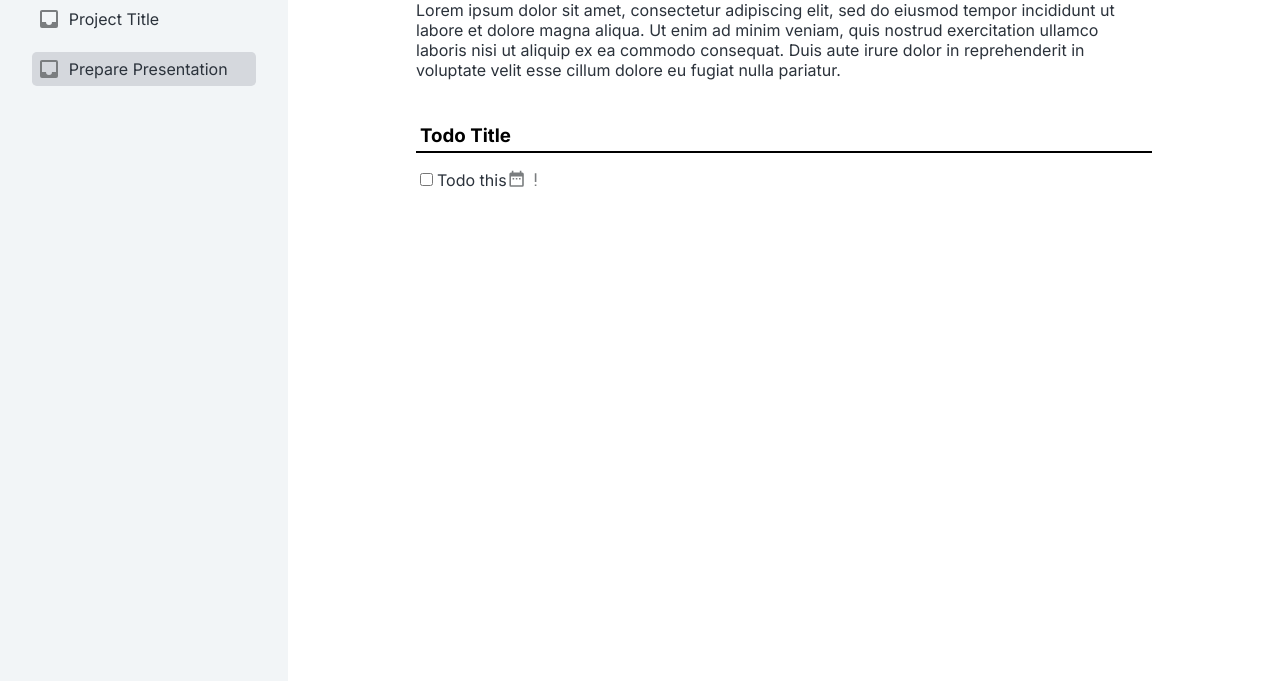
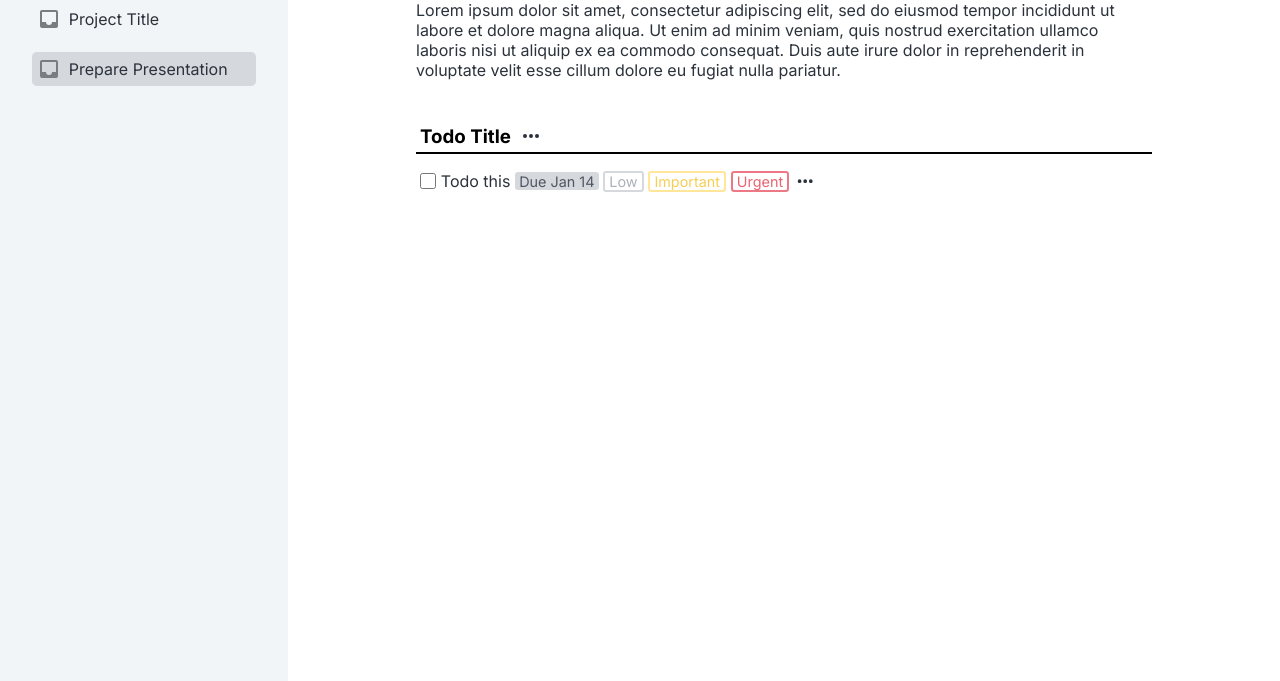
Before and after one commit to daniel-a-r/odin-todo, a website built with webpack: page src/template.html in a window 1280 px wide. Shown: the part 119-800 px from the top of the page. Built offline with nearby package versions, Linux system fonts and the light colour scheme.

Commit message:
add options buttons and style due date/priority tags

```diff
--- a/src/main.css
+++ b/src/main.css
@@ -6,6 +6,15 @@
   --hover-color: hsl(218, 15%, 90%);
   --active-color: hsl(218, 10%, 87%);
   --selected-color: hsl(218, 10%, 85%);
+  --due-date-text-color: hsl(218, 10%, 35%);
+  --border-style: solid;
+  --border-width: 0.125rem;
+  --priority-low-border: var(--border-width) var(--border-style) var(--selected-color);
+  --priority-low-text-color: hsl(218, 10%, 70%);
+  --priority-important-border: var(--border-width) var(--border-style) hsl(45, 100%, 80%);
+  --priority-important-text-color: hsl(45, 90%, 65%);
+  --priority-urgent-border: var(--border-width) var(--border-style) hsl(354, 75%, 70%);
+  --priority-urgent-text-color: hsl(354, 75%, 65%);
 }
 
 body {
@@ -97,37 +106,113 @@ main {
   padding-bottom: 0;
 }
 
+.options-button {
+  padding: 0;
+
+  svg {
+    width: 100%;
+    height: 100%;
+    fill: #2b323b;
+  }
+}
+
 .project-header {
   margin-bottom: 2.5rem;
 }
 
-.project-title > h1 {
-  margin-bottom: 1rem;
+.project-title,
+.todo-title {
+  display: flex;
+  align-items: center;
+  gap: 0.5rem;
+}
+
+.project-title .options-button {
+  height: 2rem;
+  aspect-ratio: 1/1;
 }
 
 .todo-title {
+  /* justify-content: space-between; */
   padding: 0.25rem;
   border-bottom: solid 2px black;
+
+  .options-button {
+    height: 1.5rem;
+    aspect-ratio: 1/1;
+  }
+}
+
+.project-desc {
+  margin-top: 1rem;
 }
 
 .checklist {
-  padding-top: 1rem;
+  padding: 1rem 0.25rem;
+  padding-bottom: 0;
 }
 
 .checklist-item {
   display: flex;
+  flex-wrap: wrap;
   align-items: center;
+  gap: 0.3rem;
 
   > div {
     display: flex;
   }
 
-  svg {
-    height: 1.2rem;
-    width: 1.2rem;
+  .options-button {
+    height: 1.4rem;
+    aspect-ratio: 1/1;
   }
 }
 
 input[type="checkbox"] {
-  margin: 0.25rem;
+  margin: 0;
+  height: 1rem;
+  aspect-ratio: 1/1;
 }
+
+.due-date,
+.priority {
+  font-size: 0.9rem;
+  border-radius: 0.2rem;
+}
+
+.due-date {
+  background-color: var(--selected-color);
+  padding: 0.05rem 0.25rem;
+
+  p {
+    color: var(--due-date-text-color);
+  }
+}
+
+.priority {
+  padding: 0 0.25rem;
+}
+
+.priority.low {
+  border: var(--priority-low-border);
+
+  p {
+    color: var(--priority-low-text-color);
+  }
+}
+
+.priority.important {
+ border: var(--priority-important-border);
+
+ p {
+  color: var(--priority-important-text-color);
+ }
+}
+
+.priority.urgent {
+  border: var(--priority-urgent-border);
+
+  p {
+    color: var(--priority-urgent-text-color);
+  }
+}
--- a/src/template.html
+++ b/src/template.html
@@ -34,28 +34,47 @@
   </aside>
   <main>
     <div class="project-header">
-      <div class="project-title"><h1>Project Title</h1></div>
+      <div class="project-title">
+        <h1>Project Title</h1>
+        <button class="options-button">
+          <svg class="dots-horizontal" xmlns="http://www.w3.org/2000/svg" viewBox="0 0 24 24">
+            <path d="M16,12A2,2 0 0,1 18,10A2,2 0 0,1 20,12A2,2 0 0,1 18,14A2,2 0 0,1 16,12M10,12A2,2 0 0,1 12,10A2,2 0 0,1 14,12A2,2 0 0,1 12,14A2,2 0 0,1 10,12M4,12A2,2 0 0,1 6,10A2,2 0 0,1 8,12A2,2 0 0,1 6,14A2,2 0 0,1 4,12Z" />
+          </svg>
+        </button>
+      </div>
       <div class="project-desc"><p>Lorem ipsum dolor sit amet, consectetur adipiscing elit, sed do eiusmod tempor incididunt ut labore et dolore magna aliqua. Ut enim ad minim veniam, quis nostrud exercitation ullamco laboris nisi ut aliquip ex ea commodo consequat. Duis aute irure dolor in reprehenderit in voluptate velit esse cillum dolore eu fugiat nulla pariatur. </p>
       </div>
     </div>
     <div class="todo-container">
       <div class="todo-title">
         <h3>Todo Title</h3>
+        <button class="options-button">
+          <svg class="dots-horizontal" xmlns="http://www.w3.org/2000/svg" viewBox="0 0 24 24">
+            <path d="M16,12A2,2 0 0,1 18,10A2,2 0 0,1 20,12A2,2 0 0,1 18,14A2,2 0 0,1 16,12M10,12A2,2 0 0,1 12,10A2,2 0 0,1 14,12A2,2 0 0,1 12,14A2,2 0 0,1 10,12M4,12A2,2 0 0,1 6,10A2,2 0 0,1 8,12A2,2 0 0,1 6,14A2,2 0 0,1 4,12Z" />
+          </svg>
+        </button>
       </div>
       <div class="checklist">
         <div class="checklist-item">
           <input type="checkbox" id="1">
           <p>Todo this</p>
           <div class="due-date">
-            <svg xmlns="http://www.w3.org/2000/svg" viewBox="0 0 24 24" class="calender-range">
-              <path d="M9,10H7V12H9V10M13,10H11V12H13V10M17,10H15V12H17V10M19,3H18V1H16V3H8V1H6V3H5C3.89,3 3,3.9 3,5V19A2,2 0 0,0 5,21H19A2,2 0 0,0 21,19V5A2,2 0 0,0 19,3M19,19H5V8H19V19Z" />
+            <p>Due Jan 14</p>
+          </div>
+          <div class="priority low">
+            <p>Low</p>
+          </div>
+          <div class="priority important">
+            <p>Important</p>
+          </div>
+          <div class="priority urgent">
+            <p>Urgent</p>
+          </div>
+          <button class="options-button">
+            <svg class="dots-horizontal" xmlns="http://www.w3.org/2000/svg" viewBox="0 0 24 24">
+              <path d="M16,12A2,2 0 0,1 18,10A2,2 0 0,1 20,12A2,2 0 0,1 18,14A2,2 0 0,1 16,12M10,12A2,2 0 0,1 12,10A2,2 0 0,1 14,12A2,2 0 0,1 12,14A2,2 0 0,1 10,12M4,12A2,2 0 0,1 6,10A2,2 0 0,1 8,12A2,2 0 0,1 6,14A2,2 0 0,1 4,12Z" />
             </svg>
-          </div>
-          <div class="priority">
-            <svg xmlns="http://www.w3.org/2000/svg" viewBox="0 0 24 24" class="exclamation">
-              <path d="M 11,4L 13,4L 13,15L 11,15L 11,4 Z M 13,18L 13,20L 11,20L 11,18L 13,18 Z" />
-            </svg>
-          </div>
+          </button>
         </div>
       </div>
     </div>
```
